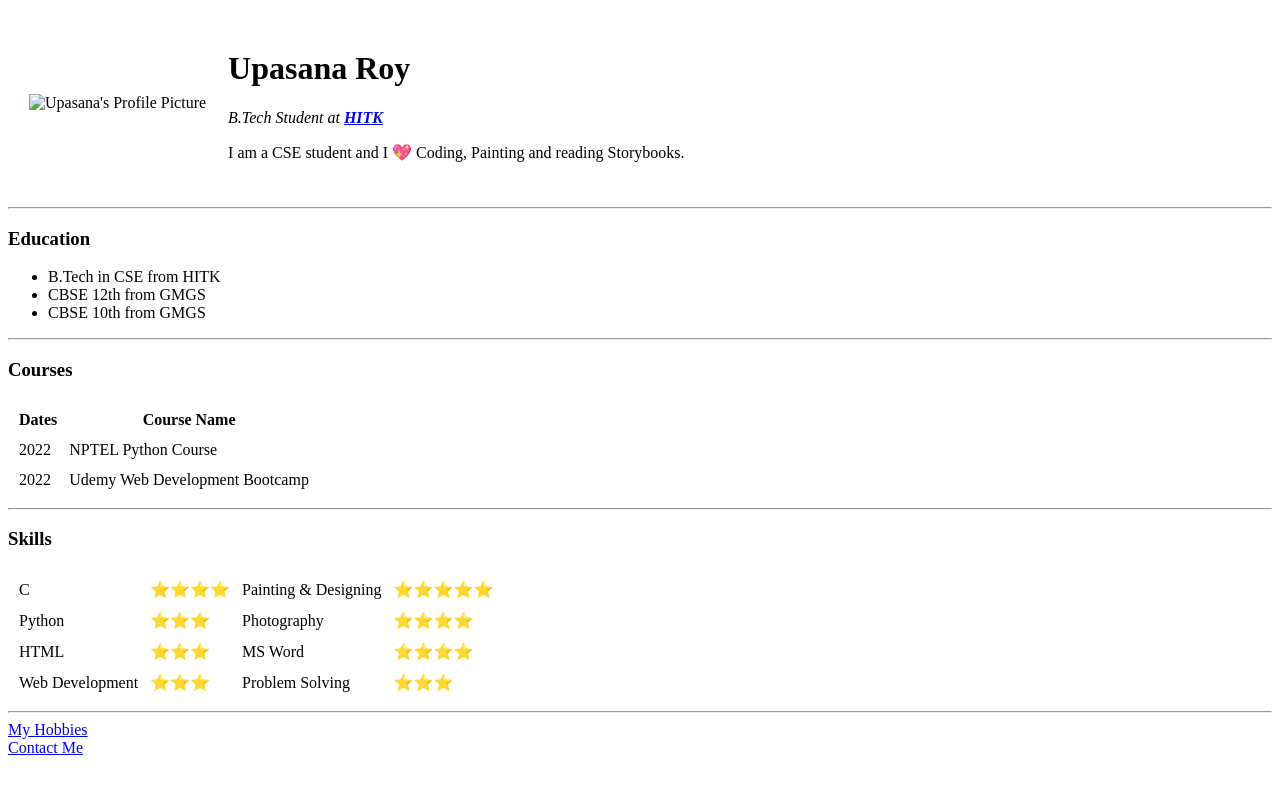
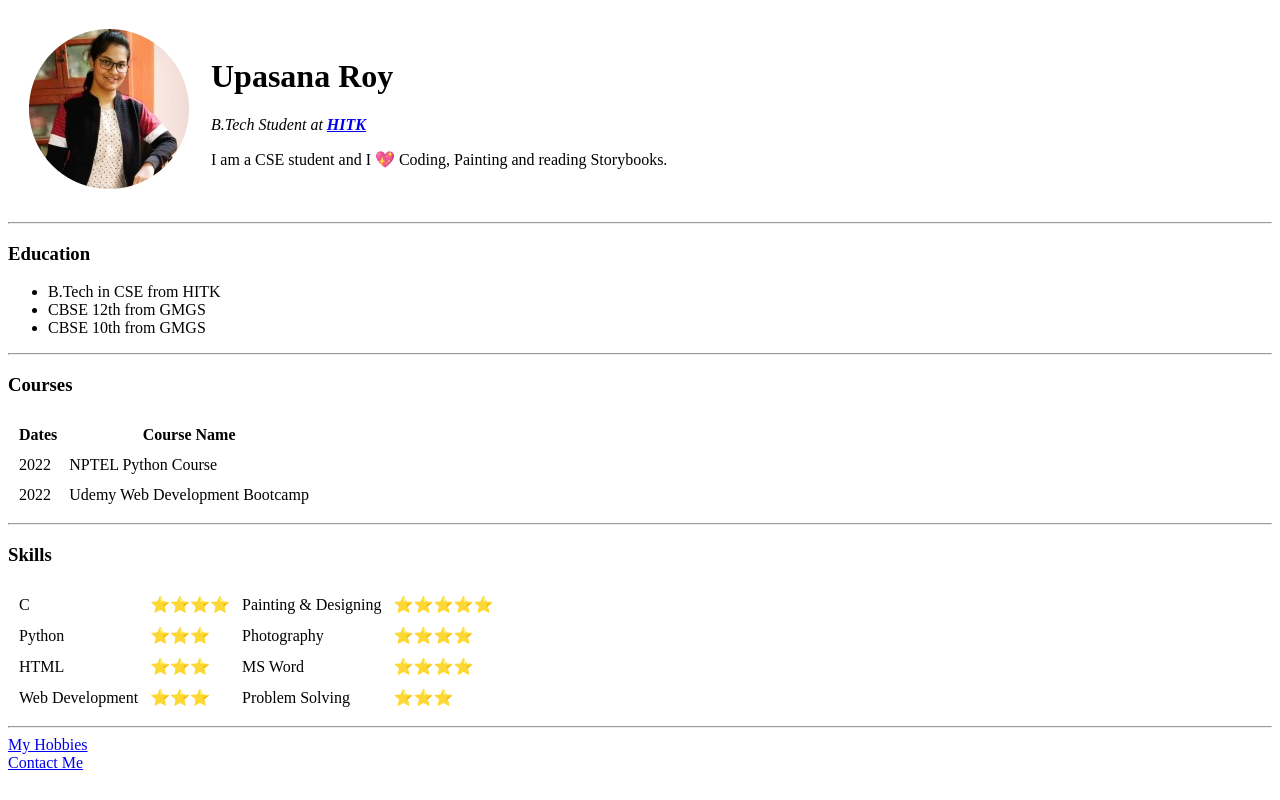
Before and after one commit to Upasana-Roy/First-HTML-site, a plain HTML site: page index.html in a window 1280 px wide. Drawn offline with Linux system fonts and the light colour scheme.

Commit message:
src="image/Upasana.png" to src="Upasana.png"

```diff
--- a/index.html
+++ b/index.html
@@ -9,7 +9,7 @@
 <body>
   <table cellspacing="20">
     <tr>
-      <td><img src="images/Upasana.png" alt="Upasana's Profile Picture"> </td> <!-- source of image may be a URL or path of the local image. -->
+      <td><img src="Upasana.png" alt="Upasana's Profile Picture"> </td> <!-- source of image may be a URL or path of the local image. -->
       <td><h1>Upasana Roy</h1>
       <p><em>B.Tech Student at <strong><a href="https://www.heritageit.edu/">HITK</a></strong></em></p> <!-- em:emphasize tag to lay stress; p: paragraph tag;strong: makes it bold-->
       <p>I am a CSE student and I 💖 Coding, Painting and reading Storybooks.</p></td>
```
